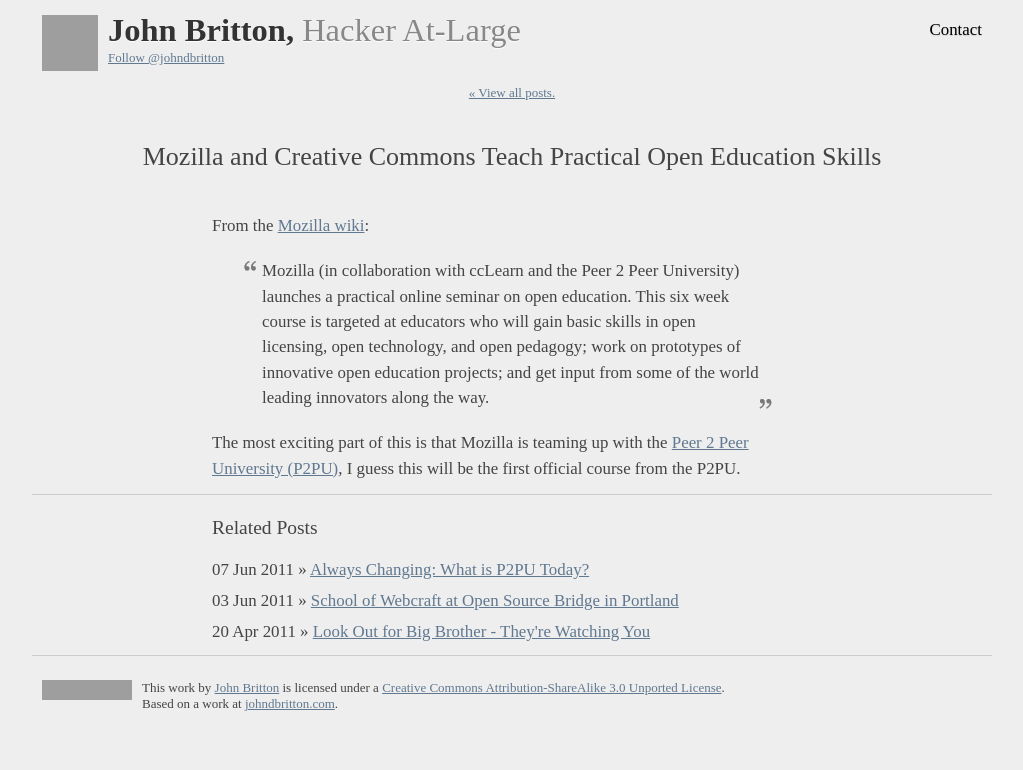
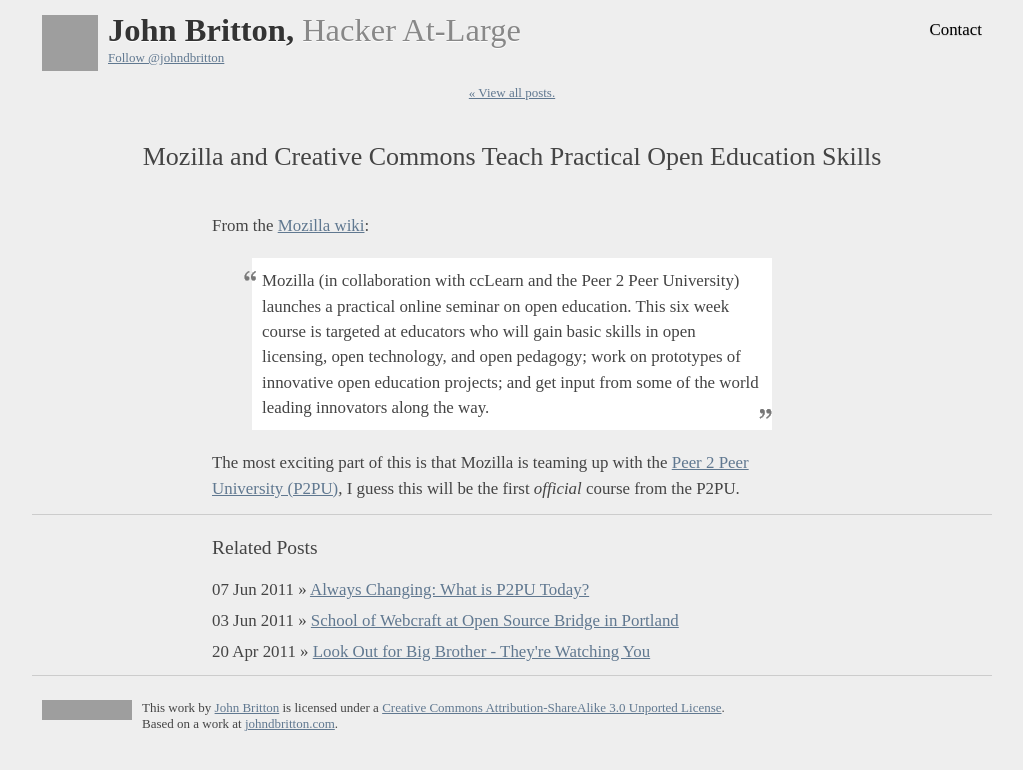
Before and after one commit to johndbritton/johndbritton.github.io, a Jekyll site: the page built from _posts/2009/2009-03-17-mozilla-and-creative-commons-teach-practical-open-education-skills.md, in a window 1280 px wide. Shown: the top 770 px of the page, without its empty margins (128-1151 px from the left). Built offline with Jekyll 4.4.1, drawn with Linux system fonts in a browser that asks for light colours; nearby versions of some CDN libraries; some web fonts are replaced; comment, search, counter and statistics services are not loaded; grey boxes are pictures that could not be loaded.

Commit message:
lots of style and formatting fixes

```diff
--- a/_layouts/post.html
+++ b/_layouts/post.html
@@ -3,7 +3,9 @@ layout: default
 ---
 <p id="viewall"><a href="/">&laquo; View all posts.</a></p>
 <div id="post">
-  <h1>{{ page.title }}</h1>
+  <div id="post-title">
+    <h1>{{ page.title }}</h1>
+  </div>
   <div id="post-body">
     {{ content }}
   </div>
--- a/css/style.css
+++ b/css/style.css
@@ -142,7 +142,9 @@ h1, h2, h3, h4, h5, h6 {
   font-family: 'Arvo';
   font-weight: normal;
 }
-
+em{
+  font-style: italic;
+}
 .engrave {
   color: #333333;
   text-shadow: 0px 1px 1px #ffffff;
@@ -159,7 +161,7 @@ h1, h2, h3, h4, h5, h6 {
 }
 
 header {
-  margin: 10px 10px;
+  margin: 10px;
   clear: both;
   overflow: auto;
 }
@@ -253,21 +255,16 @@ header {
 #blog h2 {
   font-size: 2em;
 }
-#blog h3 {
-  text-align: right;
-}
 #blog ul {
   list-style-type: none;
   margin: 0;
   padding: 0;
 }
-
+#blog li {
+  margin: 15px 0px;
+}
 #blog a{
   text-decoration: none;
-}
-
-#blog li {
-  margin: 15px 0px;
 }
 
 #viewall {
@@ -278,11 +275,16 @@ header {
   clear: both;
 }
 
-#post h1 {
+#post-title h1 {
   font-size: 2em;
   margin: 40px auto;
   text-align: center;
   width: 750px;
+}
+
+#post-body h1 {
+  font-size: 1.2em;
+  margin: 15px 0;
 }
 
 #post-body {
@@ -296,25 +298,28 @@ header {
   margin: 10px 0;
 }
 
-#post-body img{
+#post-body img, #post-body iframe, #post-body embed{
   display: block;
-  margin: auto;
+  margin: 20px auto;
 }
 
-#post blockquote{
+#post-body ul, #post-body ol, #post-body dl {
+  width: 500px;
+  margin: 20px auto;
+  padding-left: 25px;
+}
+
+#post-body blockquote{
   width: 500px;
   padding: 10px;
-  margin: auto;
-  background-color: #ffffff;
-  background: url(/img/close-quote.gif) no-repeat right bottom;
+  margin: 20px auto;
+  background: #ffffff url(/img/close-quote.gif) no-repeat right bottom;
   text-indent: -18px;
 }
-
-#post blockquote p{
+#post-body blockquote p{
   text-indent: 0;
 }
-
-#post blockquote:first-letter {
+#post-body blockquote:first-letter {
   background: url(/img/open-quote.gif) no-repeat left top;
   padding-left: 18px;
 }
```
Also changed, not shown: other parts of _layouts/post.html (+0 -12 lines), _layouts/default.html (+17 -0 lines).
